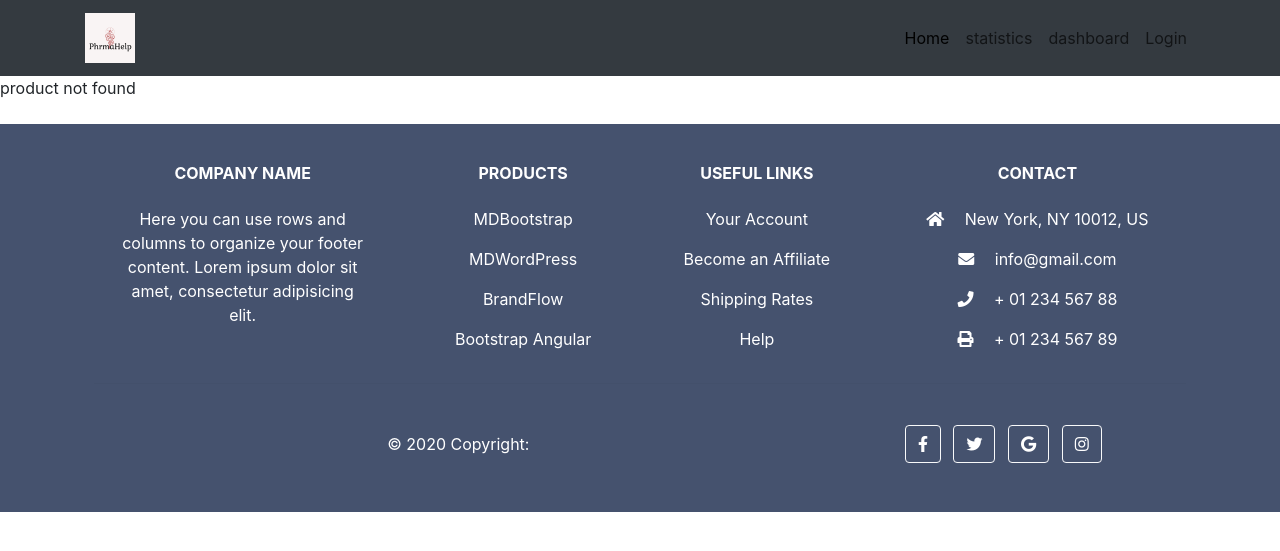
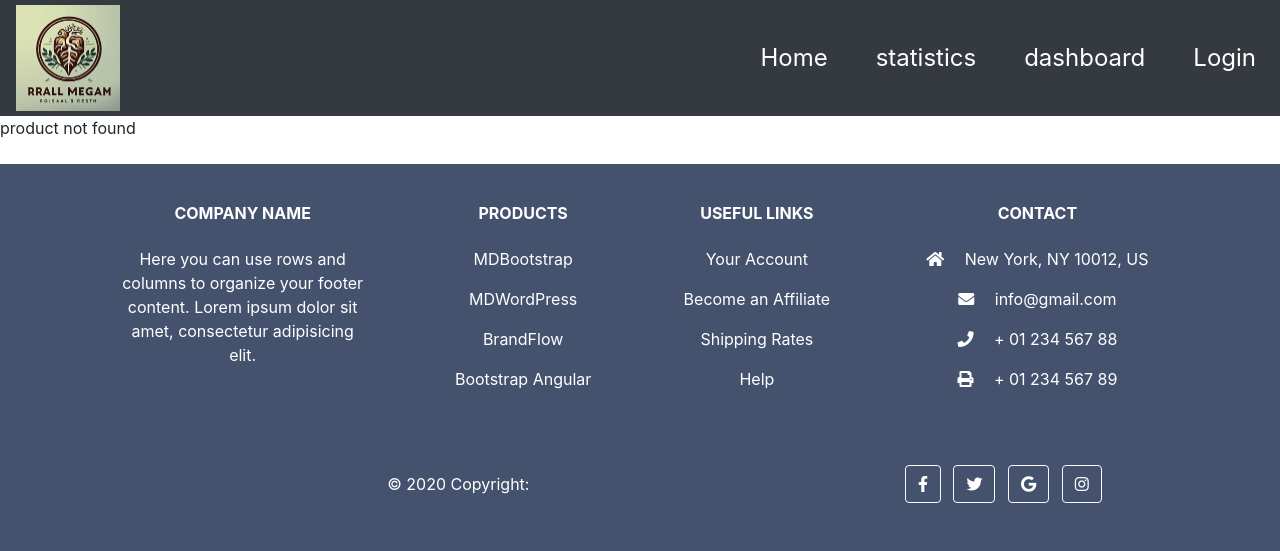
Before and after one commit to hassannh/Health_Co, a PHP site: page /CureCo/dashboardController/dashboard in a window 1280 px wide. Shown: the top 551 px of the page. Run offline with PHP 8.4, Linux system fonts and the light colour scheme; data that the repository does not hold is empty; some libraries are stand-ins or nearby versions.

Commit message:
frentend

```diff
--- a/app/Controllers/dashboardController.php
+++ b/app/Controllers/dashboardController.php
@@ -76,6 +76,11 @@ class dashboardController extends Controller
 
    }
 
+   public function home()
+   {
+    $this->view('home');
+   }
+
 
    public function delete_product($id)
    {
--- a/app/Views/includes/head.php
+++ b/app/Views/includes/head.php
@@ -8,6 +8,7 @@
     <link rel="stylesheet" href="https://cdn.jsdelivr.net/npm/bootstrap@4.3.1/dist/css/bootstrap.min.css" integrity="sha384-ggOyR0iXCbMQv3Xipma34MD+dH/1fQ784/j6cY/iJTQUOhcWr7x9JvoRxT2MZw1T" crossorigin="anonymous">
     <link rel="stylesheet" href="../public/css/style.css">
     <link rel="stylesheet" href="https://cdnjs.cloudflare.com/ajax/libs/font-awesome/5.12.1/css/all.min.css" integrity="sha256-mmgLkCYLUQbXn0B1SRqzHar6dCnv9oZFPEC1g1cwlkk=" crossorigin="anonymous" />
+    <link href='https://unpkg.com/boxicons@2.1.4/css/boxicons.min.css' rel='stylesheet'>
 
     <title>Document</title>
 </head>
--- a/app/Views/includes/navbar.php
+++ b/app/Views/includes/navbar.php
@@ -1,29 +1,27 @@
+<nav class="navbar navbar-expand-md bg-dark">
 
-<nav class="navbar navbar-expand-lg bg-dark">
-  <div class="container">
-    <a class="navbar-brand" href="home"><img style="width: 25%;" src="../public/image/logo.png" alt="logo"></a>
-    <button class="navbar-toggler" type="button" data-bs-toggle="collapse" data-bs-target="#navbarSupportedContent"
-      aria-controls="navbarSupportedContent" aria-expanded="false" aria-label="Toggle navigation">
-      <span class="navbar-toggler-icon"></span>
+  <a class="navbar-brand fs-3 ms-3" href="home"><img style="width: 25%;" src="../public/image/logo.png" alt="logo"></a>
+  <button class="navbar-toggler me-3" type="button" data-bs-toggle="collapse" data-bs-target="#btn">
+    <i class="bx bx-menu bx-md text-white"></i>
   </button>
-    <div class="collapse navbar-collapse" id="">
-      <ul class="navbar-nav ms-auto mb-2 mb-lg-0">
+  <div class="collapse navbar-collapse ul-bg" id="btn">
+    <ul class="navbar-nav ms-auto">
       <li class="nav-item">
-          <a class="nav-link active" aria-current="page" href="../app/views/home">Home</a>
+        <a class="nav-link mx-3 text-white fs-4" aria-current="page" href="home">Home</a>
       </li>
       <li class="nav-item">
-          <a class="nav-link" href="<?=URLROOT?>AdminController/statistics">statistics</a>
+        <a class="nav-link mx-3 text-white fs-4" href="<?= URLROOT ?>dashboardController/statistics">statistics</a>
       </li>
       <li class="nav-item">
-          <a class="nav-link" href="dashboard">dashboard</a>
+        <a class="nav-link mx-3 text-white fs-4" href="dashboard">dashboard</a>
       </li>
       <li class="nav-item">
-          <?php if(AdminController::isLogged()): ?>
+        <?php if (AdminController::isLogged()) : ?>
 
-            <a class="nav-link" href="<?=URLROOT?>AdminController/logout">LogOut</a>
+          <a class="nav-link mx-3 text-white fs-4" href="<?= URLROOT ?>AdminController/logout">LogOut</a>
 
-            <?php else: ?>
-              <a class="nav-link" href="<?=URLROOT?>AdminController/login">Login</a>
+        <?php else : ?>
+          <a class="nav-link mx-3 text-white fs-4" href="<?= URLROOT ?>AdminController/login">Login</a>
 
 
 
@@ -31,5 +29,5 @@
       </li>
     </ul>
   </div>
-  </div>
+
 </nav>
--- a/app/Views/statistics.php
+++ b/app/Views/statistics.php
@@ -1,5 +1,5 @@
 
-<div class="col-md-10 mt-6 ">
+<div class="col-md-10 mx-auto mt-3 ">
     <div class="row ">
         <div class="col-xl-3 col-lg-6">
             <div class="card l-bg-cherry">
@@ -41,5 +41,5 @@
                 </div>
             </div>
         </div>
-
+    </div>
 </div>
--- a/public/css/style.css
+++ b/public/css/style.css
@@ -1,155 +1,3 @@
-/* @import url('https://fonts.googleapis.com/css2?family=Poppins:wght@300;400;500;700;900&display=swap');
-
-*, body {
-    font-family: 'Poppins', sans-serif;
-    font-weight: 400;
-    -webkit-font-smoothing: antialiased;
-    text-rendering: optimizeLegibility;
-    -moz-osx-font-smoothing: grayscale;
-}
-
-html, body {
-    height: 100%;
-    background-color: #152733;
-    overflow: hidden;
-}
-
-
-.form-holder {
-      display: flex;
-      flex-direction: column;
-      justify-content: center;
-      align-items: center;
-      text-align: center;
-      min-height: 100vh;
-}
-
-.form-holder .form-content {
-    position: relative;
-    text-align: center;
-    display: -webkit-box;
-    display: -moz-box;
-    display: -ms-flexbox;
-    display: -webkit-flex;
-    display: flex;
-    -webkit-justify-content: center;
-    justify-content: center;
-    -webkit-align-items: center;
-    align-items: center;
-    padding: 60px;
-}
-
-.form-content .form-items {
-    border: 3px solid #fff;
-    padding: 40px;
-    display: inline-block;
-    width: 100%;
-    min-width: 540px;
-    -webkit-border-radius: 10px;
-    -moz-border-radius: 10px;
-    border-radius: 10px;
-    text-align: left;
-    -webkit-transition: all 0.4s ease;
-    transition: all 0.4s ease;
-}
-
-.form-content h3 {
-    color: #fff;
-    text-align: left;
-    font-size: 28px;
-    font-weight: 600;
-    margin-bottom: 5px;
-}
-
-.form-content h3.form-title {
-    margin-bottom: 30px;
-}
-
-.form-content p {
-    color: #fff;
-    text-align: left;
-    font-size: 17px;
-    font-weight: 300;
-    line-height: 20px;
-    margin-bottom: 30px;
-}
-
-
-.form-content label, .was-validated .form-check-input:invalid~.form-check-label, .was-validated .form-check-input:valid~.form-check-label{
-    color: #fff;
-}
-
-.form-content input[type=text], .form-content input[type=password], .form-content input[type=email], .form-content select {
-    width: 100%;
-    padding: 9px 20px;
-    text-align: left;
-    border: 0;
-    outline: 0;
-    border-radius: 6px;
-    background-color: #fff;
-    font-size: 15px;
-    font-weight: 300;
-    color: #8D8D8D;
-    -webkit-transition: all 0.3s ease;
-    transition: all 0.3s ease;
-    margin-top: 16px;
-}
-
-
-.btn-primary{
-    background-color: #6C757D;
-    outline: none;
-    border: 0px;
-     box-shadow: none;
-}
-
-.btn-primary:hover, .btn-primary:focus, .btn-primary:active{
-    background-color: #495056;
-    outline: none !important;
-    border: none !important;
-     box-shadow: none;
-}
-
-.form-content textarea {
-    position: static !important;
-    width: 100%;
-    padding: 8px 20px;
-    border-radius: 6px;
-    text-align: left;
-    background-color: #fff;
-    border: 0;
-    font-size: 15px;
-    font-weight: 300;
-    color: #8D8D8D;
-    outline: none;
-    resize: none;
-    height: 120px;
-    -webkit-transition: none;
-    transition: none;
-    margin-bottom: 14px;
-}
-
-.form-content textarea:hover, .form-content textarea:focus {
-    border: 0;
-    background-color: #ebeff8;
-    color: #8D8D8D;
-}
-
-.mv-up{
-    margin-top: -9px !important;
-    margin-bottom: 8px !important;
-}
-
-.invalid-feedback{
-    color: #ff606e;
-}
-
-.valid-feedback{
-   color: #2acc80;
-} */
-
-
-
 .card {
     background-color: #fff;
     border-radius: 10px;
@@ -212,3 +60,28 @@ html, body {
     background: linear-gradient(135deg, #289cf5, #84c0ec) !important;
     color: #fff;
 }
+
+
+.container1{
+    display: flex;
+    margin-top: 70px;
+    /* justify-content: space-around; */
+    justify-content: center;
+    width: 70%;
+    margin-left: auto;
+    margin-right: auto;
+}
+
+.navbar {
+    padding: 0;
+
+}
+.navbar-toggler:focus{
+    box-chadow:none;
+}
+
+@media(max-width:700px){
+.ul-bg{
+    background-color: #0a504a;
+}
+}
```
Also changed, not shown: app/Views/home.php (+24 -1 lines), public/image/logo.png, public/image/products.jpg (added), 1 other file. Lines whose indentation alone changed are shown as unchanged.
